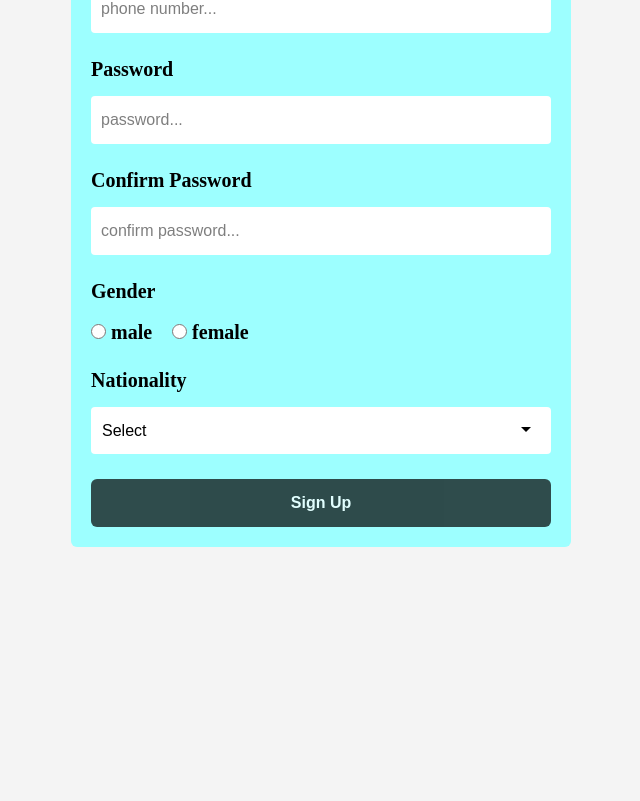
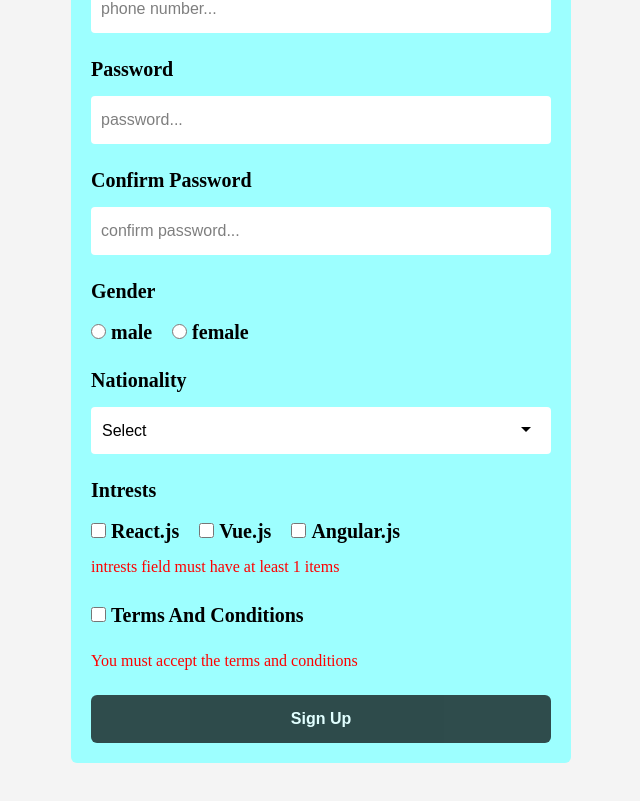
Before and after one commit to mehrabFronto/learning-formik, a React (Create React App) app: page / in a window 1280 px wide. Shown: the part 393-1194 px from the top of the page, without its empty margins (319-959 px from the left). Before the commit the page ends 980 px from the top, so only its background shows below. Built offline with nearby package versions, Linux system fonts and the light colour scheme.

Commit message:
check box input added

```diff
--- a/src/App.css
+++ b/src/App.css
@@ -131,24 +131,28 @@
 
 /* radio */
 
-.form__radio{
+.form__radio,
+.form__checkBox{
     display: flex;
     align-items: center;
     gap: 20px;
     justify-content: center;
 }
 
-.form__radio__control {
+.form__radio__control ,
+.form__checkBox__control {
     display: flex;
     align-items: center;
 }
 
-.form__radio__control label {
+.form__radio__control label ,
+.form__checkBox__control label {
     cursor: pointer;
     margin: 3px 0 0 5px;
 }
 
-.form__radio__control input {
+.form__radio__control input ,
+.form__checkBox__control input {
     width: 15px;
     height: 15px;
     cursor: pointer;
--- a/src/App.js
+++ b/src/App.js
@@ -4,6 +4,7 @@ import * as Yup from "yup";
 import Input from "./common/Input";
 import Radio from "./common/Radio";
 import SelectComponent from "./common/SelectComponent";
+import CheckBox from "./common/CheckBox";
 
 const initialValues = {
    name: "",
@@ -13,6 +14,8 @@ const initialValues = {
    phoneNumber: "",
    gender: "",
    nationality: "",
+   intrests: [],
+   terms: false,
 };
 
 const onSubmit = (values) => console.log(values);
@@ -34,6 +37,10 @@ const validationSchema = Yup.object({
       .required("Phone number is required"),
    gender: Yup.string().required("Gender is required"),
    nationality: Yup.string().required("select nationality"),
+   intrests: Yup.array().min(1).required("select one intrests at least"),
+   terms: Yup.boolean()
+      .oneOf([true], "You must accept the terms and conditions")
+      .required("You must accept the terms and conditions"),
 });
 
 const App = () => {
@@ -102,6 +109,28 @@ const App = () => {
                   formik={formik}
                   name="nationality"
                />
+               {/* intrests section */}
+               <CheckBox
+                  name="intrests"
+                  formik={formik}
+               />
+               {/* terms section */}
+               <div className="form__checkBox__control">
+                  <input
+                     type="checkbox"
+                     id="terms"
+                     name="terms"
+                     value={true}
+                     onChange={formik.handleChange}
+                     checked={formik.values.terms}
+                  />
+                  <label
+                     htmlFor="terms"
+                     className="form__title">
+                     Terms And Conditions
+                  </label>
+               </div>
+               {formik.errors.terms && <h3>{formik.errors.terms}</h3>}
                {/* submit btn */}
                <button
                   className="btn"
--- /dev/null
+++ b/src/common/CheckBox.js
@@ -0,0 +1,42 @@
+const CheckBox = ({ name, formik }) => {
+   const intrests = [
+      { label: "React.js", value: "React.js" },
+      { label: "Vue.js", value: "Vue.js" },
+      { label: "Angular.js", value: "Angular.js" },
+   ];
+
+   return (
+      <div className="form__control">
+         {/* title */}
+         <label className="form__title">Intrests</label>
+         {/* check boxes */}
+         <div className="form__checkBox">
+            {intrests.map((item) => {
+               return (
+                  <div
+                     key={item.value}
+                     className="form__checkBox__control">
+                     <input
+                        type="checkbox"
+                        name={name}
+                        id={item.value}
+                        value={item.value}
+                        onChange={formik.handleChange}
+                        checked={formik.values[name].includes(item.value)}
+                     />
+                     <label
+                        htmlFor={item.value}
+                        className="form__title">
+                        {item.label}
+                     </label>
+                  </div>
+               );
+            })}
+         </div>
+         {/* validation message */}
+         {formik.errors[name] && <h3>{formik.errors[name]}</h3>}
+      </div>
+   );
+};
+
+export default CheckBox;
```
